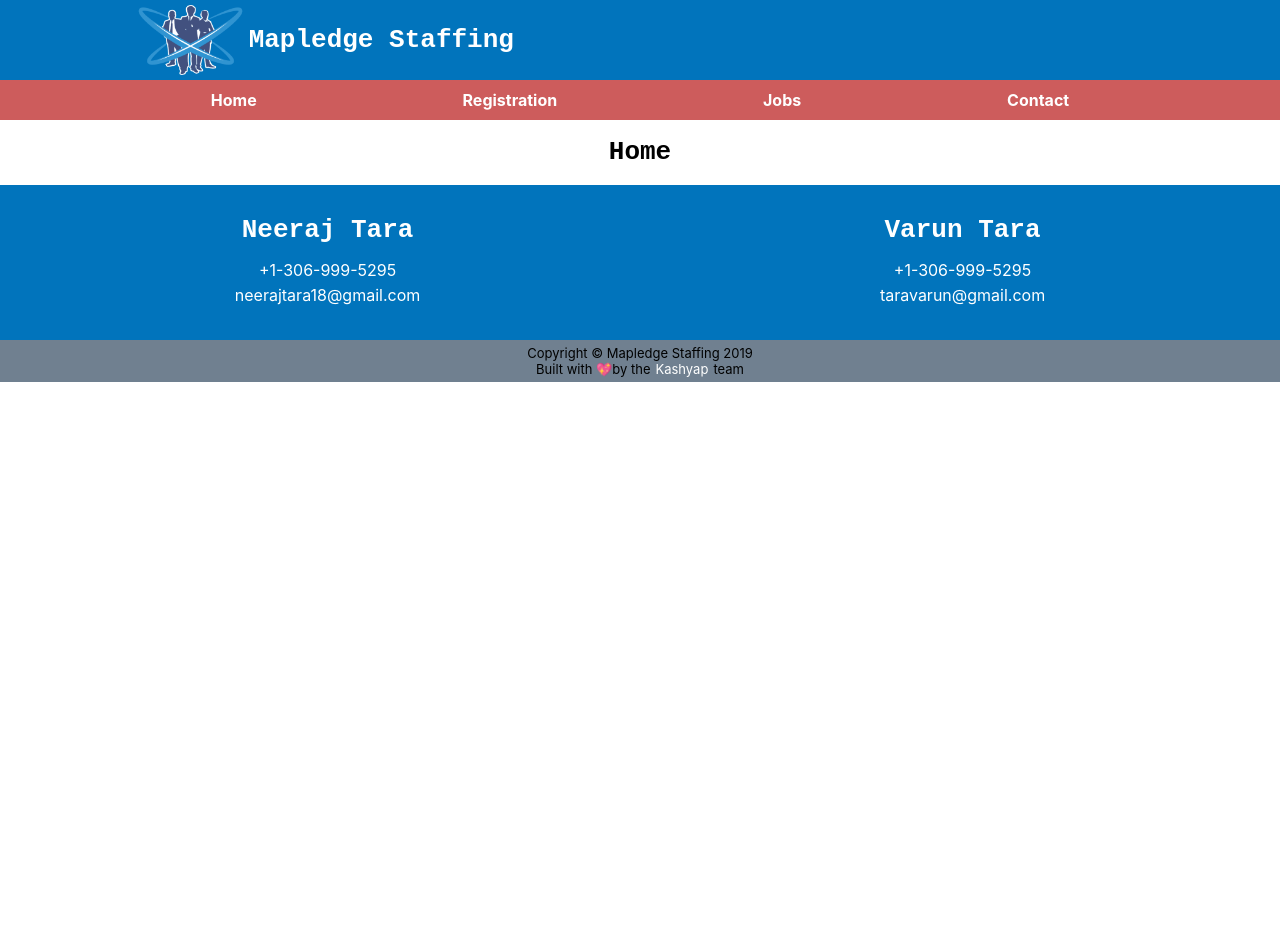
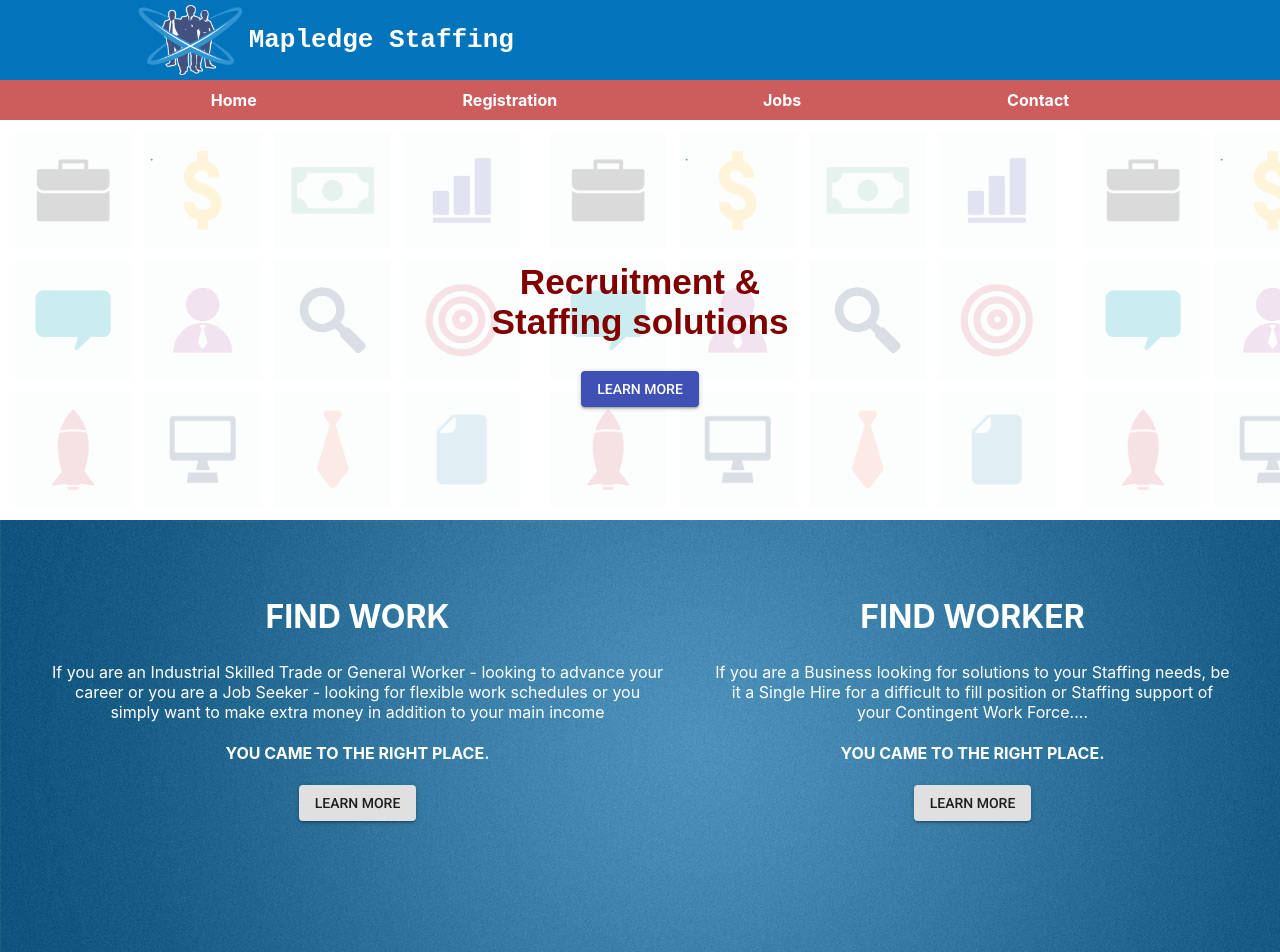
Before and after one commit to puneet-kashyap/mapledge, a React (Create React App) app: page / in a window 1280 px wide. Shown: the top 952 px of the page. Before the commit the page ends 800 px from the top, so only its background shows below. Built offline with nearby package versions, Linux system fonts and the light colour scheme.

Commit message:
Initial draft of home page added

```diff
--- a/public/index.html
+++ b/public/index.html
@@ -11,7 +11,7 @@
     <link rel="manifest" href="%PUBLIC_URL%/manifest.json" />
     <link rel="stylesheet" href="https://fonts.googleapis.com/css?family=Roboto:300,400,500">
     <link rel="stylesheet" href="https://fonts.googleapis.com/icon?family=Material+Icons">
-    <title>React App</title>
+    <title>Mapledge Staffing</title>
   </head>
   <body>
     <noscript>You need to enable JavaScript to run this app.</noscript>
--- a/src/assets/constants.js
+++ b/src/assets/constants.js
@@ -1,6 +1,6 @@
 const assets = {
   companyName: 'Mapledge Staffing',
-  contacts : [
+  contacts: [
     {
       name: 'Neeraj Tara',
       phone: '+1-306-999-5295',
@@ -11,7 +11,24 @@ const assets = {
       phone: '+1-306-999-5295',
       email: 'taravarun@gmail.com'
     }
+  ],
+  marketing: [
+    {
+      name: `FIND WORK`,
+      desc: `If you are an Industrial Skilled Trade or General Worker - looking
+            to advance your career or you are a Job Seeker - looking for
+            flexible work schedules or you simply want to make extra money in
+            addition to your main income`,
+      slogan: `YOU CAME TO THE RIGHT PLACE.`
+    },
+    {
+      name: `FIND WORKER`,
+      desc: `If you are a Business looking for solutions to your Staffing
+            needs, be it a Single Hire for a difficult to fill position or
+            Staffing support of your Contingent Work Force....`,
+      slogan: `YOU CAME TO THE RIGHT PLACE.`
+    }
   ]
-}
+};
 
 export default assets;
--- a/src/components/home/Home.js
+++ b/src/components/home/Home.js
@@ -1,13 +1,36 @@
 import React from 'react';
+import { Button } from '@material-ui/core';
 import './home.css';
+import assets from '../../assets/constants';
 
 class Home extends React.Component {
   render() {
     return (
       <main>
-        <div>
-          <h1>Home</h1>
-        </div>
+        <section className="staffing">
+          <h1 className="title">
+            Recruitment &amp; <br /> Staffing solutions
+          </h1>
+          <div>
+            <Button variant="contained" color="primary">
+              Learn more
+            </Button>
+          </div>
+        </section>
+        <section className="find">
+          {assets.marketing.map((item, index) => {
+            return (
+              <div className="marketing">
+                <h2 className="marketing-name">{item.name}</h2>
+                <p>{item.desc}</p>
+                <h4>{item.slogan}</h4>
+                <Button variant="contained">
+                  Learn more
+                </Button>
+              </div>
+            );
+          })}
+        </section>
       </main>
     );
   }
--- a/src/components/home/home.css
+++ b/src/components/home/home.css
@@ -0,0 +1,48 @@
+.staffing {
+  min-height: 50vh;
+  display: flex;
+  flex-direction: column;
+  justify-content: center;
+  background-image: url('../../images/background-img.png');
+  background-size: contain;
+}
+
+.main-img {
+  opacity: 0.2;
+}
+
+.title {
+  font-size: 2.2em;
+  font-family: sans-serif;
+  color: maroon;
+}
+
+
+.find {
+  padding: 25px;
+  background-image: url('../../images/blue_bg.jpg');
+  min-height: 50vh;
+  display: flex;
+  flex-direction: column;
+  justify-content: space-around;
+  color: white;
+}
+
+.marketing {
+  padding: 25px;
+}
+
+.marketing-name {
+  font-size: xx-large;
+}
+
+@media (min-width: 600px) {
+  .find {
+    flex-direction: row;
+  }
+
+  .marketing {
+    max-width: 50%;
+  }
+
+}
```
Also changed, not shown: src/images/background-img.png (added), src/images/blue_bg.jpg (added).
